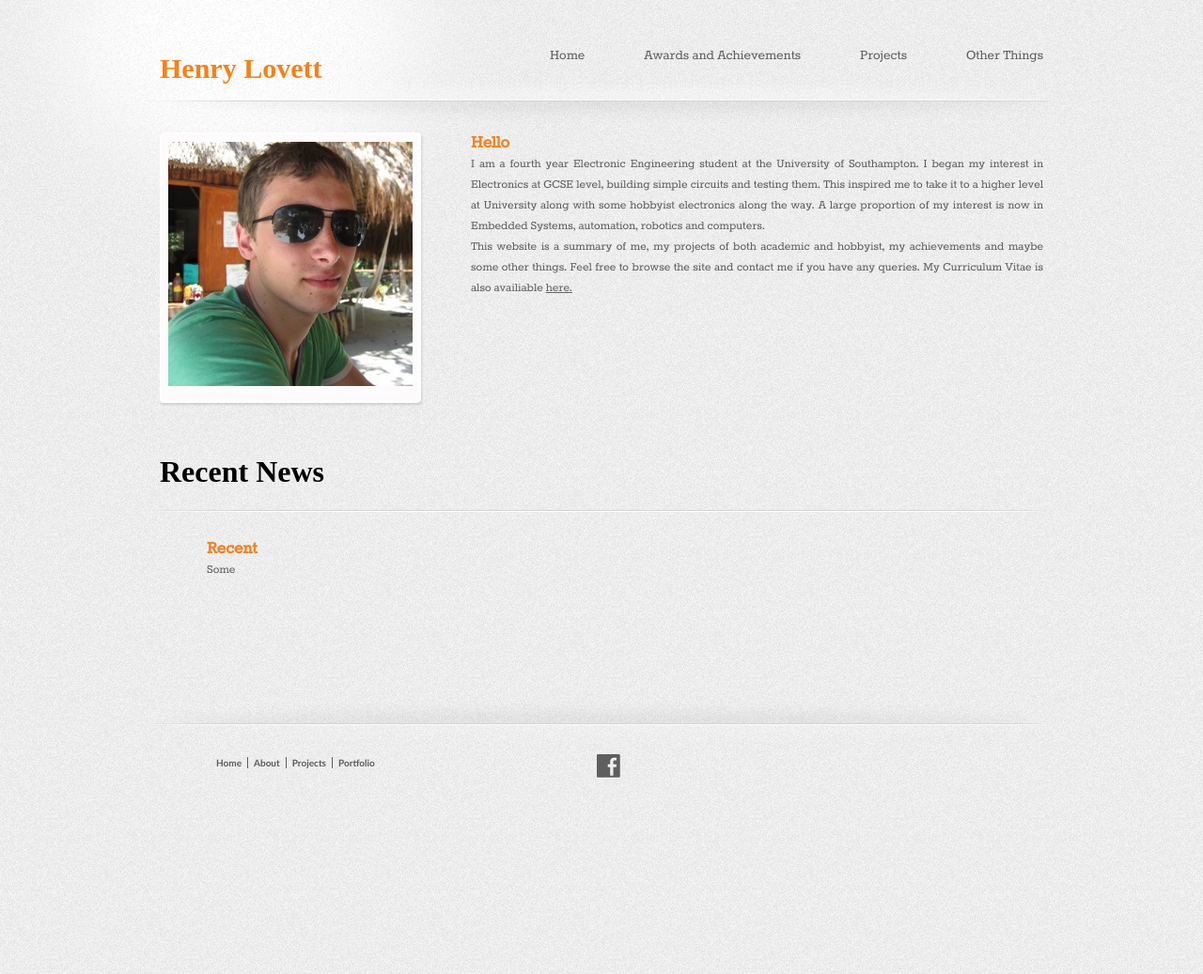
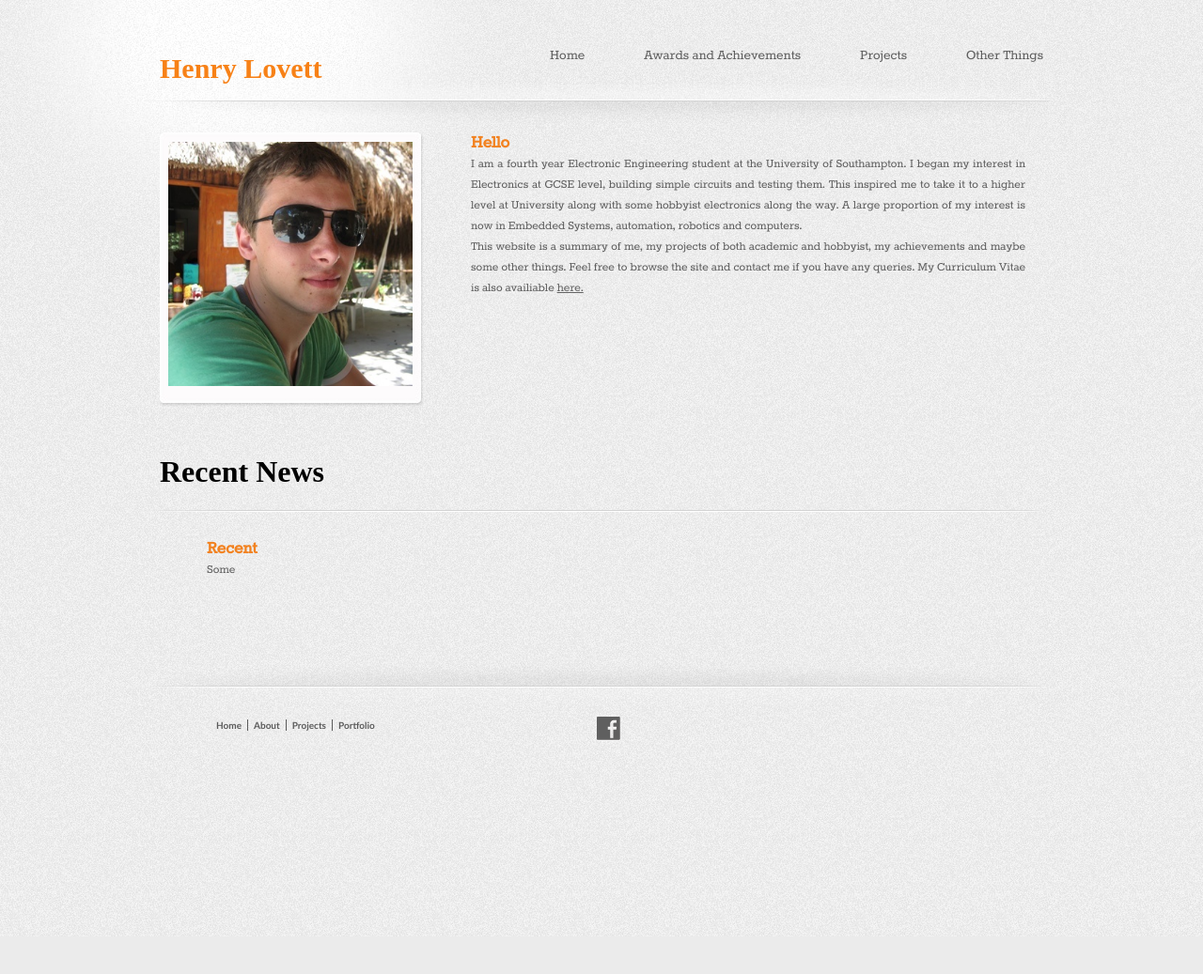
Before and after one commit to seblovett/seblovWebSite, a PHP site: page / in a window 1280 px wide. Shown: the whole page at 94% size. After the commit the page ends 995 px from the top, so only its background shows below. Run offline with PHP 8.4, Linux system fonts and the light colour scheme.

Commit message:
changed the width of blog paragraphs

```diff
--- a/css/style.css
+++ b/css/style.css
@@ -261,7 +261,7 @@ body{
 .body ul li div{
 	float:left;
 	margin:0 0 0 50px;
-	width:609px;
+	width:590px;
 	/*background:url(../images/button-more.jpg) no-repeat left bottom;*/
 }
 .body ul li div h3{
@@ -277,7 +277,7 @@ body{
 	font-family: 'RokkittRegular';
 	font-size:14px;
 	color:#5D5D5D;
-	padding:0 0 90px;
+	padding:0 0 50px;
 	margin:0;
 }
 .body ul.paging{
```
